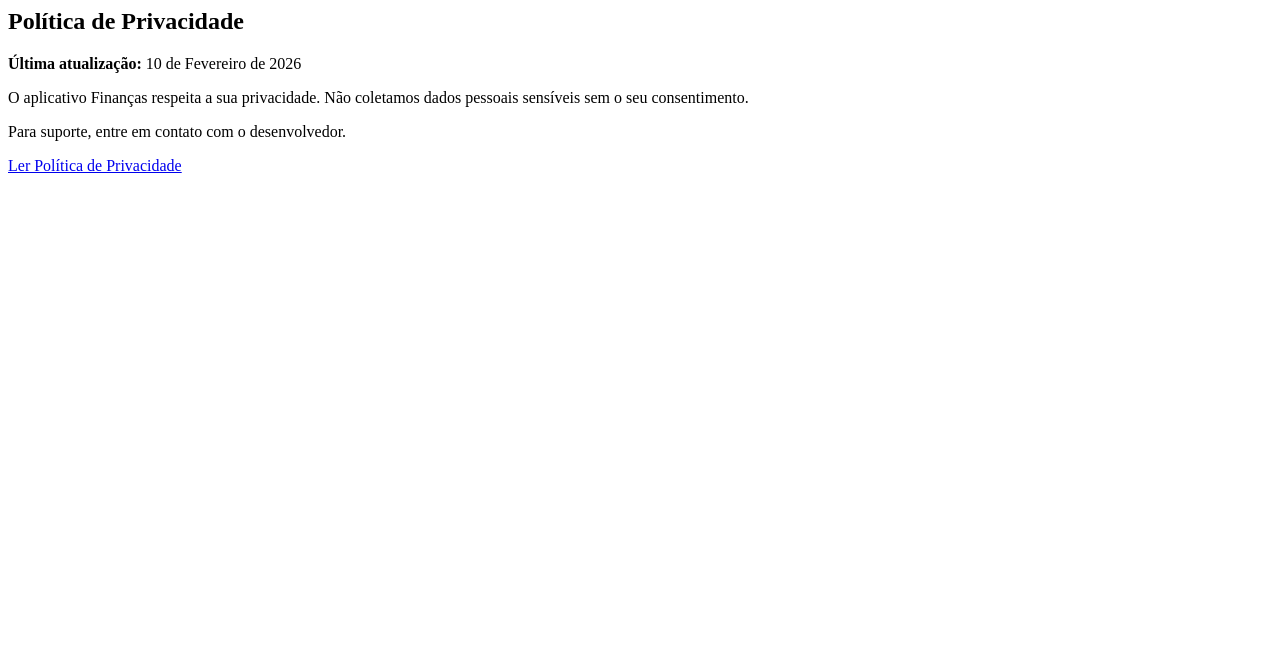
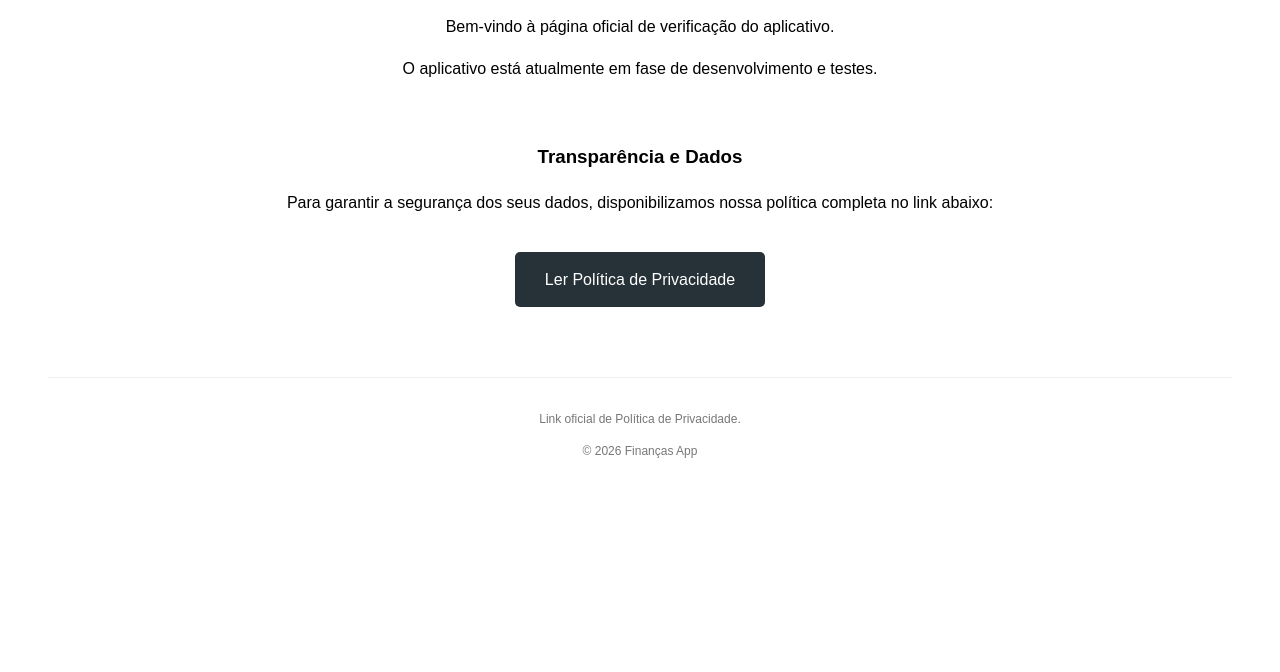
Before and after one commit to Finroldbr/index.html, a plain HTML site: page index.html in a window 1280 px wide. Shown: the part 128-800 px from the top of the page. Drawn offline with Linux system fonts and the light colour scheme.

Commit message:
Update index.html

```diff
--- a/index.html
+++ b/index.html
@@ -3,21 +3,60 @@
 <head>
     <meta charset="UTF-8">
     <meta name="google-site-verification" content="qF4vVJdb0VH1acCuzgc8380D5_rFzXuVDYwM3csrg98" />
+    <meta name="viewport" content="width=device-width, initial-scale=1.0">
     <title>Início - App Finanças</title>
+
+    <meta name="google-site-verification" content="COLE_SEU_CODIGO_DE_VERIFICACAO_AQUI" />
+
+    <style>
+        body {
+            font-family: Arial, sans-serif;
+            text-align: center;
+            padding: 40px;
+            line-height: 1.6;
+        }
+        .btn {
+            background-color: #263238; /* Cor escura profissional */
+            color: white;
+            padding: 15px 30px;
+            text-align: center;
+            text-decoration: none;
+            display: inline-block;
+            font-size: 16px;
+            margin: 20px 0;
+            cursor: pointer;
+            border-radius: 5px;
+            border: none;
+        }
+        .btn:hover {
+            background-color: #37474f;
+        }
+        footer {
+            margin-top: 50px;
+            font-size: 12px;
+            color: #777;
+            border-top: 1px solid #eee;
+            padding-top: 20px;
+        }
+    </style>
 </head>
 <body>
-    <h1>Bem-vindo ao App de Finanças</h1>
-    <p>Esta é a página oficial do aplicativo. Estamos em fase de testes.</p>
+    <h1>App Finanças</h1>
+    <p>Bem-vindo à página oficial de verificação do aplicativo.</p>
+    <p>O aplicativo está atualmente em fase de desenvolvimento e testes.</p>
 
-    <hr>
+    <br>
 
-    <h2 id="politica">Política de Privacidade</h2>
-    <p><strong>Última atualização:</strong> 10 de Fevereiro de 2026</p>
-    <p>O aplicativo Finanças respeita a sua privacidade. Não coletamos dados pessoais sensíveis sem o seu consentimento.</p>
-    <p>Para suporte, entre em contato com o desenvolvedor.</p>
+    <h3>Transparência e Dados</h3>
+    <p>Para garantir a segurança dos seus dados, disponibilizamos nossa política completa no link abaixo:</p>
+
+    <a href="https://sites.google.com/view/homefinancesbalancewp/in%C3%ADcio" target="_blank" class="btn">
+        Ler Política de Privacidade
+    </a>
 
     <footer>
-        <p><a href="#politica">Ler Política de Privacidade</a></p>
+        <p>Link oficial de Política de Privacidade.</p>
+        <p>&copy; 2026 Finanças App</p>
     </footer>
 </body>
 </html>
```
